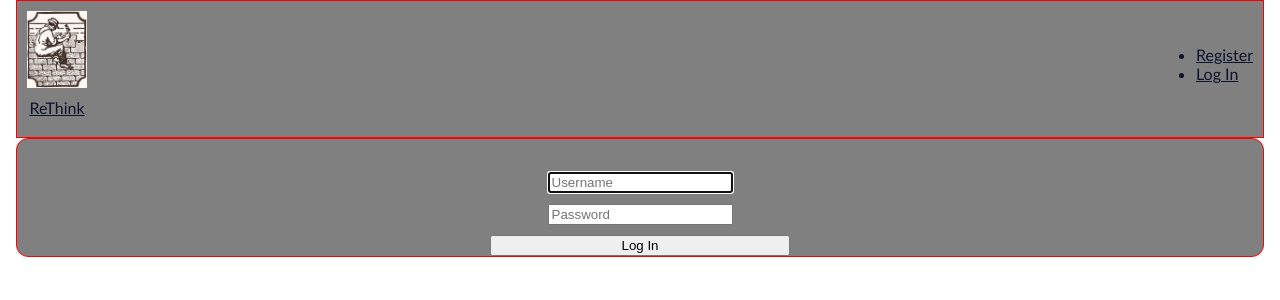
After one commit to alexander-aleksandrov/cs50-final-project, a Flask app: page /login in a window 1280 px wide. The commit adds this page. Shown: the top 300 px of the page. Run offline with Flask 3, Linux system fonts and the light colour scheme; some libraries are stand-ins or nearby versions.

Commit message:
Add registration and login also index page

```diff
--- a/app.py
+++ b/app.py
@@ -10,6 +10,7 @@ from helpers import error, login_required
 
 # Configure application
 app = Flask(__name__)
+app.config['TEMPLATES_AUTO_RELOAD'] = True
 
 # Configure session to use filesystem (instead of signed cookies)
 app.config["SESSION_PERMANENT"] = False
@@ -27,8 +28,15 @@ def after_request(response):
     response.headers["Pragma"] = "no-cache"
     return response
 
-@app.route("/")
+
+@app.route("/", methods=["GET", "POST"])
 def index():
+    script = ""
+    return render_template("index.html", script=script)
+
+@app.route("/multiply", methods=["GET", "POST"])
+@login_required
+def multiply():
     script = "/static/multiply.js"
     return render_template("multiply.html", script=script)
 
@@ -90,7 +98,6 @@ def login():
 
 @app.route("/logout")
 def logout():
-    """Log user out"""
 
     # Forget any user_id
     session.clear()
@@ -101,7 +108,6 @@ def logout():
 
 @app.route("/register", methods=["GET", "POST"])
 def register():
-    """Register user"""
     if request.method == "POST":
         username = request.form.get("username")
 
--- a/static/styles.css
+++ b/static/styles.css
@@ -195,3 +195,31 @@
     color: #f22f46;
     text-align: center;
   }
+
+  .navbar{
+    display: flex;
+    justify-content: space-between;
+    align-items: center;
+    padding: 10px;
+    margin-bottom: 10px;
+  }
+  .navbar-brand{
+    display: flex;
+    flex-direction: column;
+    align-items: center;
+    gap: 10px
+  }
+
+  .reg-form{
+    display: flex;
+    flex-direction: column;
+    gap: 10px;
+    width: 300px;
+    margin: 0 auto;
+  }
+  .yl{
+    background-color: grey;
+    border-color: red;
+    border-width: 1px;
+    border-style: solid;
+  }
--- a/templates/layout.html
+++ b/templates/layout.html
@@ -6,29 +6,31 @@
         <meta name="viewport" content="initial-scale=1, width=device-width">
         <link href="/static/styles.css" rel="stylesheet">
 
-        <title>Rethink{% block title %}{% endblock %}</title>
+        <title>ReThink{% block title %}{% endblock %}</title>
         <script defer src="{% block script %}{% endblock %}"></script>
         <script src="https://kit.fontawesome.com/a7a1e2a97e.js" crossorigin="anonymous"></script>
     </head>
 
     <body>
-        <nav class="bg-light border navbar navbar-expand-md navbar-light">
-            <div class="container-fluid">
-                <div class="collapse navbar-collapse" id="navbar">
+        <nav class=" yl">
+            <div class="navbar">
+                <div>
+                    <a class="navbar-brand" href="/">
+                        <img src="/static/logo.png" width="60" alt="Home">
+                        ReThink
+                    </a>
+                </div>
+                <div class="" id="navbar">
                     {% if session["user_id"] %}
-                        <ul class="navbar-nav me-auto mt-2">
-                            <li class="nav-item"><a class="nav-link" href="/quote">Quote</a></li>
-                            <li class="nav-item"><a class="nav-link" href="/buy">Buy</a></li>
-                            <li class="nav-item"><a class="nav-link" href="/sell">Sell</a></li>
-                            <li class="nav-item"><a class="nav-link" href="/addcash">Add Cash</a></li>
-                            <li class="nav-item"><a class="nav-link" href="/history">History</a></li>
+                        <ul class="navbar-nav">
+                            <li class="nav-item"><a class="nav-link" href="/multiply">Multiply Challenge</a></li>
                         </ul>
-                        <ul class="navbar-nav ms-auto mt-2">
+                        <ul class="navbar-nav">
                             <li class="nav-item"><a class="nav-link" href="/changepass">Change Password</a></li>
                             <li class="nav-item"><a class="nav-link" href="/logout">Log Out</a></li>
                         </ul>
                     {% else %}
-                        <ul class="navbar-nav ms-auto mt-2">
+                        <ul class="navbar-nav">
                             <li class="nav-item"><a class="nav-link" href="/register">Register</a></li>
                             <li class="nav-item"><a class="nav-link" href="/login">Log In</a></li>
                         </ul>
@@ -37,7 +39,7 @@
             </div>
         </nav>
 
-        <main class="main-container">
+        <main class="main-container yl">
             {% block main %}{% endblock %}
         </main>
 
--- /dev/null
+++ b/templates/login.html
@@ -0,0 +1,21 @@
+{% extends "layout.html" %}
+
+{% block title %}
+    : Login
+{% endblock %}
+
+{% block script %}
+""
+{% endblock %}
+
+{% block main %}
+<form action="/login" class="reg-form" method="post">
+    <div class="form-group">
+        <input autocomplete="off" autofocus class="form-control" name="username" placeholder="Username" type="text">
+    </div>
+    <div class="form-group">
+        <input class="form-control" name="password" placeholder="Password" type="password">
+    </div>
+    <button class="btn btn-primary" type="submit">Log In</button>
+</form>
+{% endblock %}
--- a/templates/multiply.html
+++ b/templates/multiply.html
@@ -1,7 +1,7 @@
 {% extends "layout.html" %}
 
 {% block title %}
-    Multiply Challenge
+    : Multiply Challenge
 {% endblock %}
 
 {% block script %}
```
Also changed, not shown: templates/index.html (added, +13 -0 lines), templates/register.html (added, +24 -0 lines), rethink.db, static/logo.png (added).
